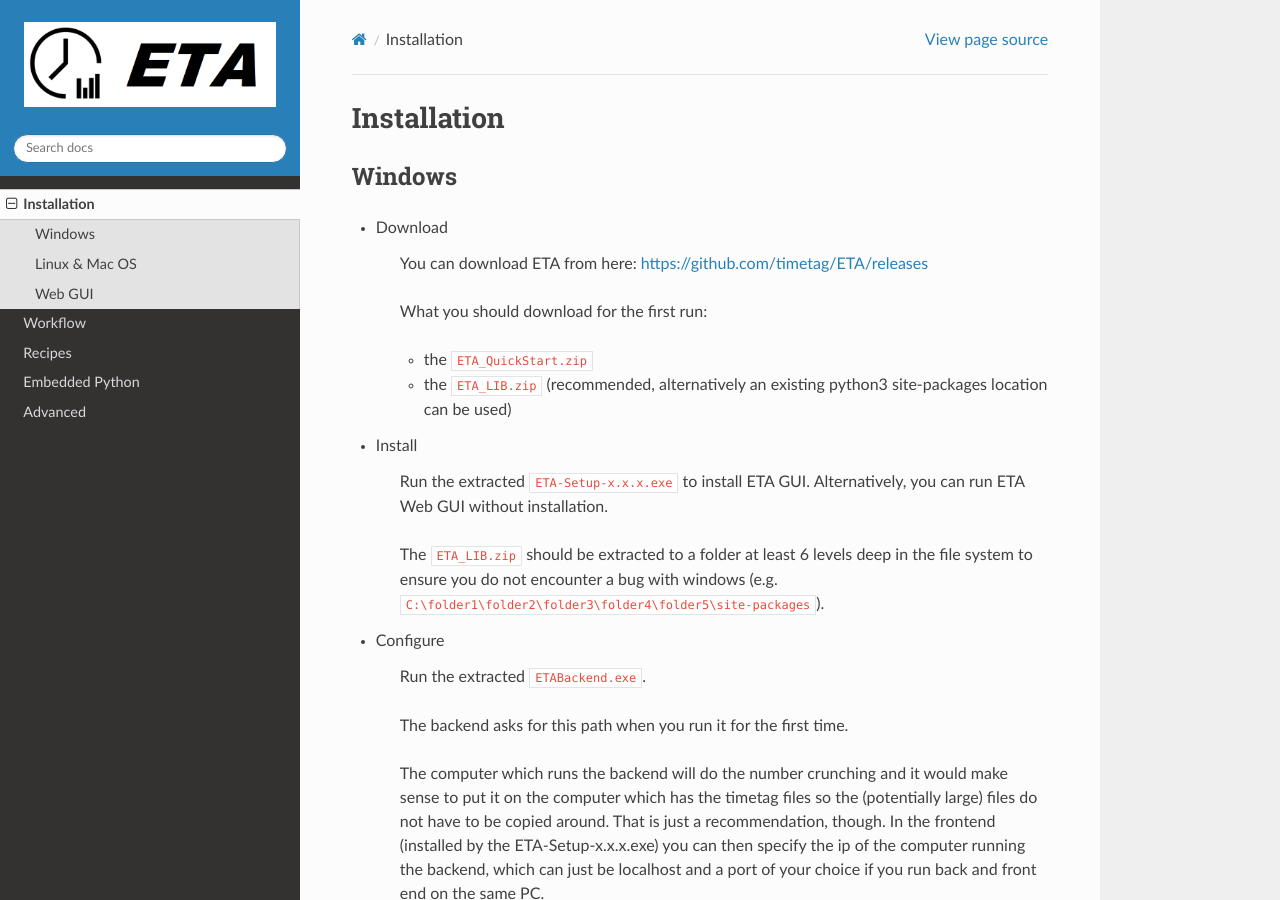
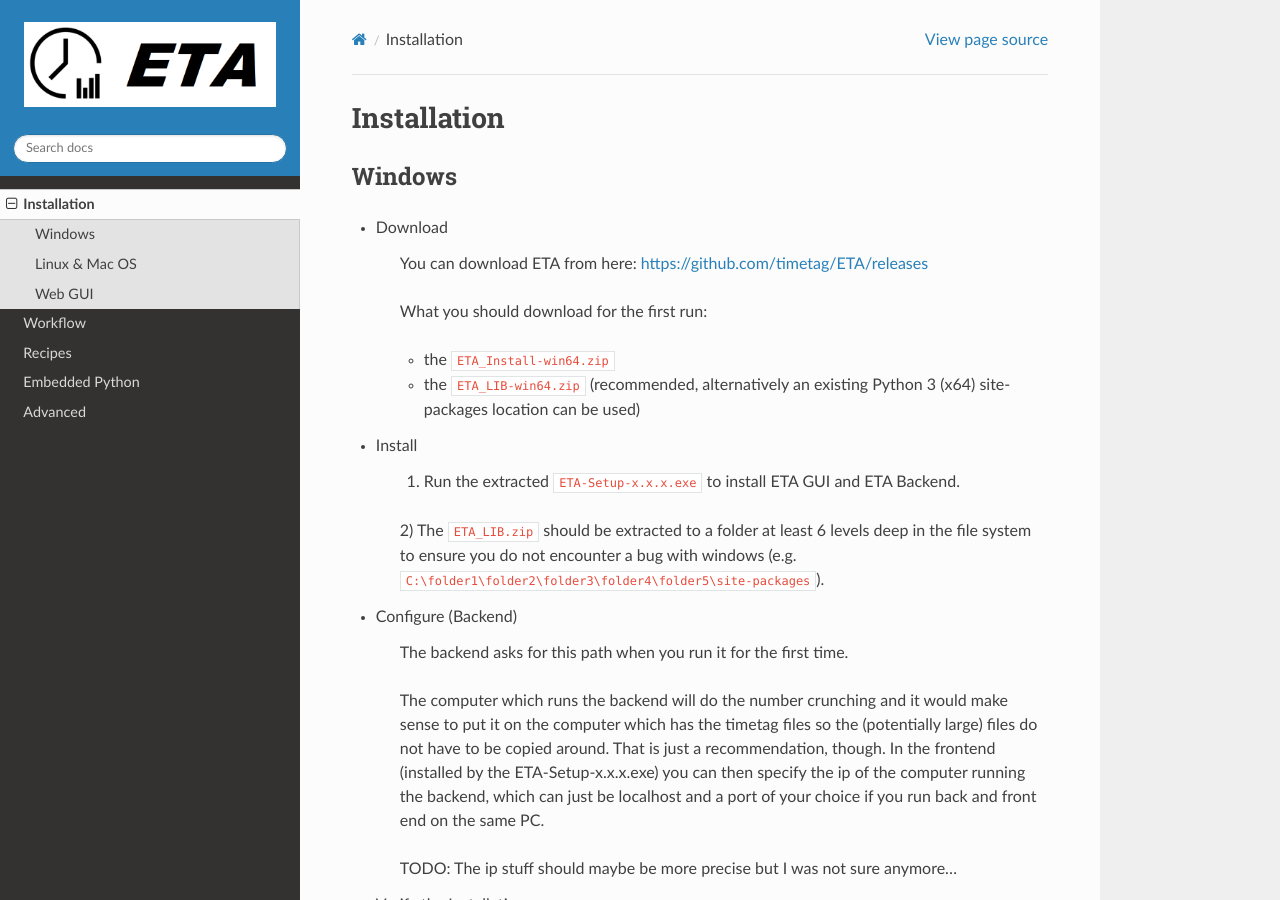
Before and after one commit to timetag/timetag.github.io, a Sphinx documentation site: the page built from docs/installation.rst, in a window 1280 px wide and 900 px high. Built offline with Sphinx 7.4.7 and the Read the Docs theme 2.0.0, drawn with Linux system fonts in a browser that asks for light colours.

Commit message:
Update installation.rst

```diff
--- a/docs/installation.rst
+++ b/docs/installation.rst
@@ -11,20 +11,18 @@
 
     What you should download for the first run:
 
-    *       the ``ETA_QuickStart.zip``
-    *       the ``ETA_LIB.zip`` (recommended, alternatively an existing python3 site-packages location can be used)
+    *       the ``ETA_Install-win64.zip``
+    *       the ``ETA_LIB-win64.zip`` (recommended, alternatively an existing Python 3 (x64) site-packages location can be used)
 
 * Install
 
-    Run the extracted ``ETA-Setup-x.x.x.exe`` to install ETA GUI. Alternatively, you can run ETA Web GUI without installation.
+    1) Run the extracted ``ETA-Setup-x.x.x.exe`` to install ETA GUI and ETA Backend.
 
-    The ``ETA_LIB.zip`` should be extracted to a folder at least 6 levels deep in the file system to
+    2) The ``ETA_LIB.zip`` should be extracted to a folder at least 6 levels deep in the file system to
     ensure you do not encounter a bug with windows
     (e.g. ``C:\folder1\folder2\folder3\folder4\folder5\site-packages``).
 
-* Configure
-
-    Run the extracted ``ETABackend.exe``.
+* Configure (Backend)
 
     The backend asks for this path when you run it for the first time.
 
```
